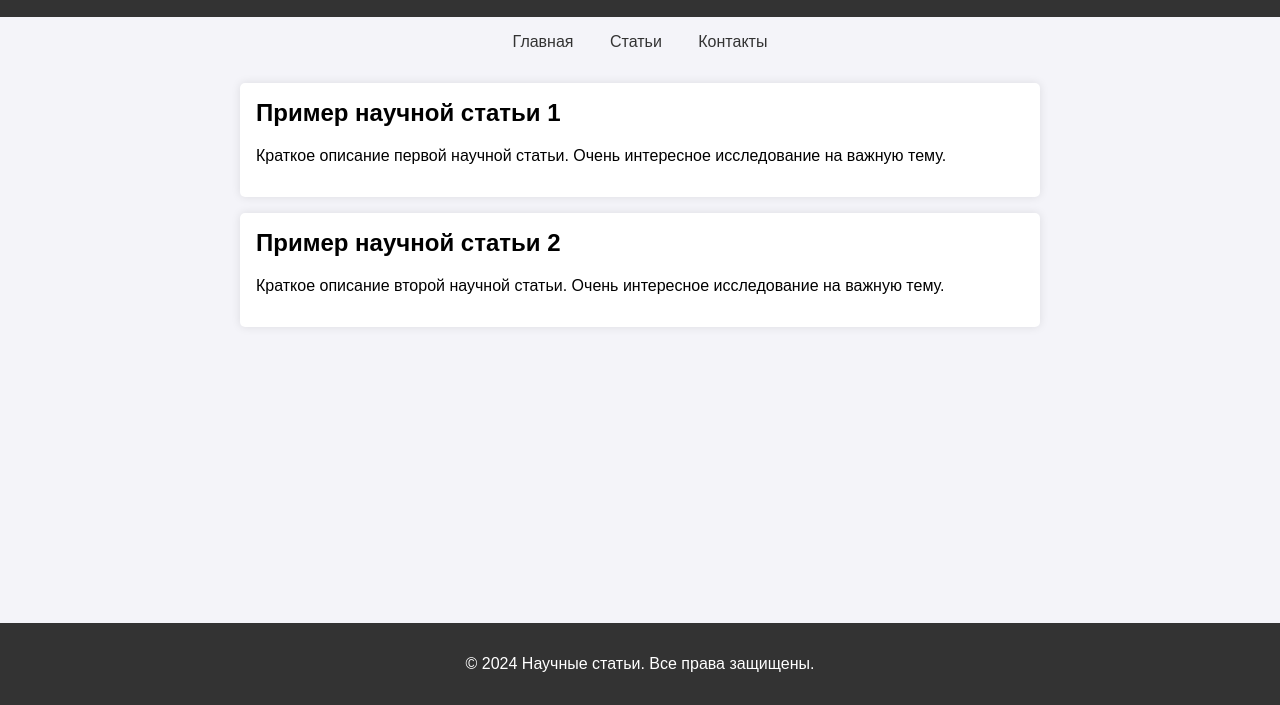
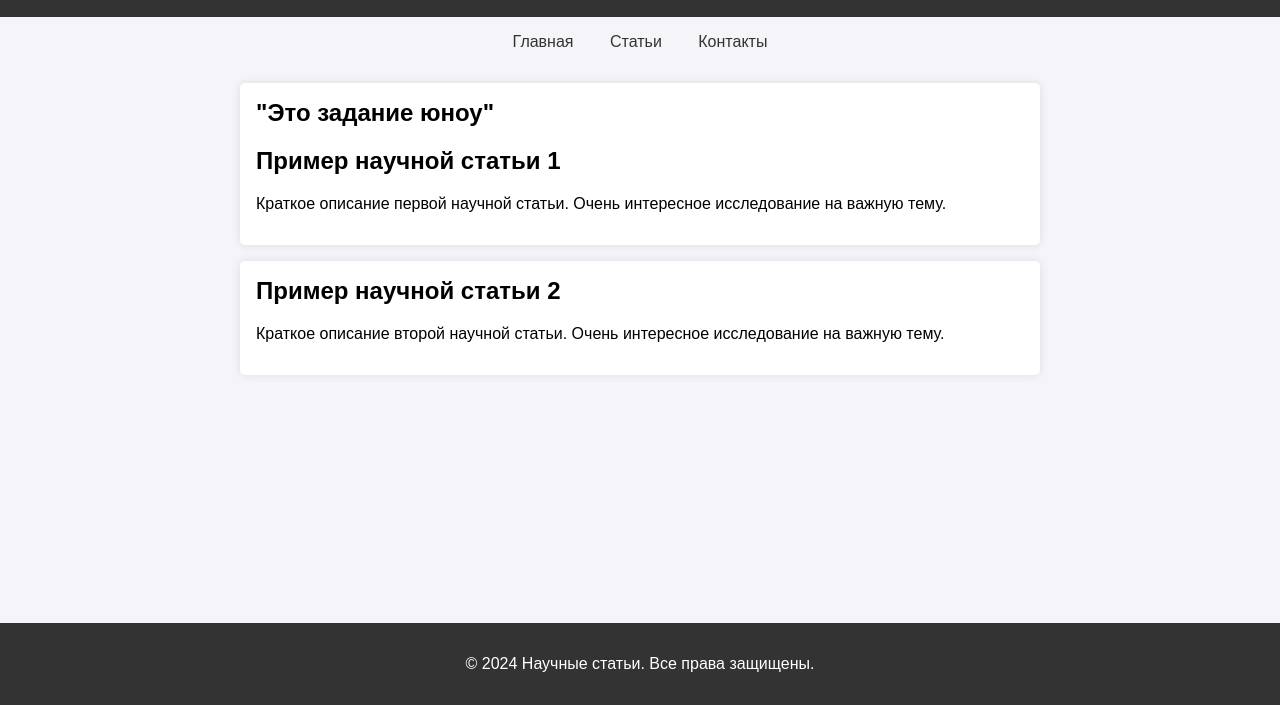
Before and after one commit to SeveralBugs/Web-Project, a plain HTML site: page index.html in a window 1280 px wide. Shown: the part 95-800 px from the top of the page. Drawn offline with Linux system fonts and the light colour scheme.

Commit message:
Это выполненая штука
Здесь мы сделали классную штуку

```diff
--- a/index.html
+++ b/index.html
@@ -17,6 +17,8 @@
     </nav>
     <div class="article-list">
         <div class="article">
+
+            <h2>"Это задание юноу" </h2>
             <h2>Пример научной статьи 1</h2>
             <p>Краткое описание первой научной статьи. Очень интересное исследование на важную тему.</p>
         </div>
@@ -26,6 +28,8 @@
         </div>
         <!-- Добавьте больше статей по необходимости -->
     </div>
+
+
     <footer>
         <p>&copy; 2024 Научные статьи. Все права защищены.</p>
     </footer>
```
